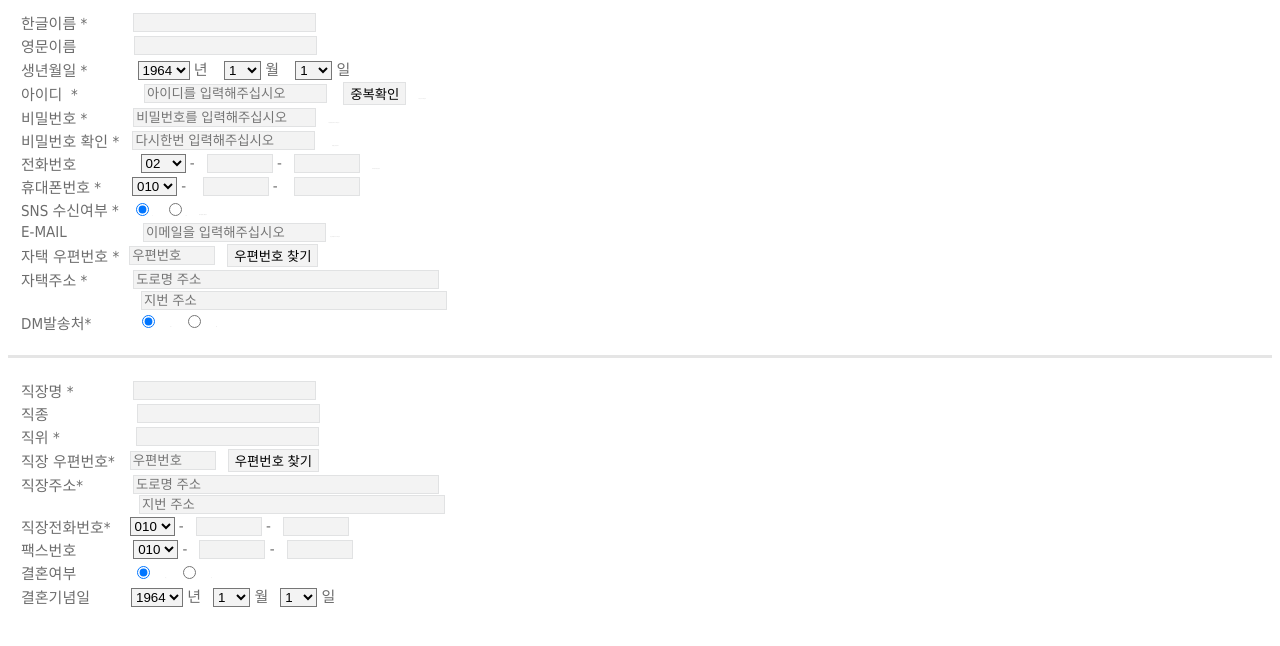
After one commit to tmdwns5422/htdocs, a PHP site: page /Kcc/lib/updata.php in a window 1280 px wide. The commit adds this page. Shown: the top 646 px of the page. Run offline with PHP 8.4, Linux system fonts and the light colour scheme.

Commit message:
회원정보 수정중

```diff
--- /dev/null
+++ b/Kcc/lib/updata.php
@@ -0,0 +1,243 @@
+
+<!DOCTYPE html>
+<html lang="ko">
+<head>
+    <meta charset="UTF-8">
+    <title>Document</title>
+    <style>
+        .table{margin-top:10px;}
+    td{width: 150px;display: inline; margin-left:10px; font-size: 15px; color: #6d6d6d; font-family:'나눔고딕',NanumGothic,Tahoma,sans-serif;}
+    td:nth-child(1){padding-right:35px;}
+    input{background-color: #f3f3f3; border:1px solid #E1E2E3; } select{background-color: #f3f3f3;}
+    #call{padding-right:49px;} #cellphone{padding-right: 20px;}
+    #sms{padding-right: 1px;} #post{padding-right:39px;}
+    .ex{color:#6d6d6d; font-size:0.5px;}
+    #line2{margin-top: 20px; border-top: 3px solid #e5e5e5;}
+    .table2{margin-top: 20px;}
+    #workpost{padding-right:4px;}
+    #number{padding-right:8px;} #fax{padding-right:46px;}
+    #number{padding-right:8px;} #fax{padding-right:46px;}
+    #merry{padding-right: 45px;} #mdate{padding-right: 30px;}
+    </style>
+</head>
+<body>
+    <table class="table">
+                    <tbody>
+                    <form id="form" action="./lib/insert.php" method="post">
+                        <tr>
+                            <td>한글이름&nbsp;<span class="star">*</span></td>
+                            <td><input type="text" name="kName"></td>
+                        </tr>
+                        <tr>
+                            <td>영문이름</td>
+                            <td><input type="text" name="eName" style="margin-left:12px;"></td>
+                        </tr>
+                        <tr>
+                            <td>생년월일&nbsp;<span class="star">*</span></td>
+                            <td>
+                            <select name="bYear" class="year">
+                               <?php
+                                    for($i = 1964 ;$i<2017; $i++)
+                                    {
+                                        echo "<option value=".$i.">".$i."</option>";
+                                    }
+                                ?>
+                            </select>&nbsp;년
+                            </td>
+                            <td>
+                            <select name="bMonth" class="mot">
+                                 <?php
+                                    for($i = 1 ;$i<13; $i++)
+                                    {
+                                        echo "<option value=".$i.">".$i."</option>";
+                                    }
+                                ?>
+                            </select>&nbsp;월
+                            </td>
+                            <td>
+                            <select name="bDay" class="day">
+                                <?php
+                                    for($i = 1 ;$i<31; $i++)
+                                    {
+                                        echo "<option value=".$i.">".$i."</option>";
+                                    }
+                                ?>
+                            </select>&nbsp;일
+                            </td>
+                        </tr>
+                        <tr>
+                            <td>아이디&nbsp;
+                                <span class="star">*</span>
+                            </td>
+                            <td>
+                                <input id="uid" type="text" name="id" style="margin-left:16px;" placeholder="아이디를 입력해주십시오">
+                            </td>
+                            <td><input type="hidden" name="isexist" value="y"><input type="button" value="중복확인" id="checking" onclick="Checked_id()"></td>
+                            <td><span class="ex">아이디는 4자 이상 16자 미만입니다.</span></td>
+                        </tr>
+                        <tr>
+                            <td>비밀번호&nbsp;<span class="star">*</span></td>
+                            <td><input id="upw" type="text" name="pw" placeholder="비밀번호를 입력해주십시오"></td>
+                            <td><span class="ex">&nbsp; 영문 소문자,숫자 포함 4자리 이상 16자 미만입니다.</span></td>
+                        </tr>
+                        <tr>
+                            <td>비밀번호 확인&nbsp;<span class="star">*</span></td>
+                            <td>
+                            <input id="testpw" type="text" style="margin-left:-37px;" name="cpw" placeholder="다시한번 입력해주십시오">
+                            </td>
+                            <td><span class="ex">&nbsp; 비밀번호를 한번 더 입력하세요</span></td>
+                        </tr>
+                        <tr>
+                            <td id="call">전화번호</td>
+                            <td>
+                            <select name="fN">
+                                <option value="02">02</option>
+                                <option value="031">031</option>
+                                <option value="032">032</option>
+                                <option value="033">033</option>
+                            </select>&nbsp;-</td>
+                            <td><input type="text" name="sN" style="width:60px;" maxlength="3">&nbsp;-</td>
+                            <td><input type="text" name="tN" style="width:60px;" maxlength="4"></td>
+                            <td><span class="ex">&nbsp; 예약시 휴대폰으로 문자가 발송됩니다.</span></td>
+                        </tr>
+                        <tr>
+                            <td id="cellphone">휴대폰번호&nbsp;<span class="star">*</span></td>
+                             <td><select name="fPn">
+                                <option value="010">010</option>
+                                <option value="011">011</option>
+                                <option value="016">016</option>
+                                <option value="017">017</option>
+                                <option value="018">018</option>
+                                <option value="019">019</option>
+                            </select>&nbsp;-</td>
+                            <td>
+                                <input type="text" name="sPn" style="width:60px;" maxlength="4">&nbsp;-
+                            </td>
+                            <td>
+                                <input type="text" name="tPn" style="width:60px;" maxlength="4">
+                            </td>
+                        </tr>
+                        <tr>
+                            <td id="sms">SNS 수신여부&nbsp;<span class="star">*</span></td>
+                            <td><input type="radio" name="sns" value="예" checked><span class="ex">&nbsp;예</span></td>
+                            <td><input type="radio" name="sns" value="아니오"><span class="ex">&nbsp;아니오</span></td>
+                            <td><span class="ex">회원공지 알림에 대한 수신여부입니다.</span></td>
+                        </tr>
+                        <tr>
+                        <td>E-MAIL</td>
+                        <td>
+                            <input id="mail" type="text" name="email" style="margin-left:26px;" placeholder="이메일을 입력해주십시오">
+                            <span class="ex">영문,숫자 포함하여 9자 이상 30자 미만입니다.</span>
+                        </td>
+                        </tr>
+                        <tr>
+                            <td id="post">자택 우편번호&nbsp;<span class="star">*</span></td>
+                            <td><input type="text" id="postfive" name="fPostN" style="width:80px;margin-left:-40px;" placeholder="우편번호" readonly></td>
+                            <td><input type="button" onclick="postCode()" value="우편번호 찾기"></td>
+                        </tr>
+                        <tr>
+                            <td>자택주소&nbsp;<span class="star">*</span></td>
+                            <td><input type="text" id="roadAddress" name="address" style="width:300px;" placeholder="도로명 주소" ></td>
+                            <td><br><input type="text" id="jibunAddress" name="Iaddress" style="width:300px; margin-left:131px;" placeholder="지번 주소"></td>
+                        </tr>
+                        <tr>
+                            <td>DM발송처<span class="star">*</span></td>
+                            <td><input type="radio" name="dm" value="자택" checked></td>
+                            <td><span class="ex">자택</span></td>
+                            <td><input type="radio" name="dm" value="직장"></td>
+                            <td><span class="ex">직장</span></td>
+                        </tr>
+                </tbody>
+                </table>
+                </div>
+                <div id="line2"></div>
+                <div id="put2">
+                    <table class="table2">
+                        <tbody>
+                            <tr>
+                                <td>직장명&nbsp;<span class="star">*</span></td>
+                                <td><input type="text" name="emp" style="margin-left:14px;"></td>
+                            </tr>
+                            <tr>
+                                <td>직종</td>
+                                <td><input type="text" name="op" style="margin-left:42px;"></td>
+                            </tr>
+                            <tr>
+                                <td>직위&nbsp;<span class="star">*</span></td>
+                                <td><input type="text" name="sp" style="margin-left:30px;"></td>
+                            </tr>
+                            <tr>
+                                <td id="workpost">직장 우편번호<span class="star">*</span></td>
+                                <td><input type="text" id="workpostfive" name="efPostN" style="width:80px;" placeholder="우편번호" readonly></td>
+                                <td><input type="button" onclick="workpostCode()" value="우편번호 찾기"></td>
+                            </tr>
+                            <tr>
+                                <td>직장주소<span class="star">*</span></td>
+                                <td><input type="text" id="eroadAddress" name="eAddress" style="width:300px; margin-left:4px;" placeholder="도로명 주소"></td>
+                                <td><br><input type="text" id="ejibunAddress" name="eIaddress" style="width:300px; margin-left:129px;" placeholder="지번 주소"></td>
+                            </tr>
+                            <tr>
+                                <td id="number">직장전화번호<span class="star">*</span></td>
+                                <td><select name="efN">
+                                <option value="010">010</option>
+                                <option value="011">011</option>
+                                <option value="016">016</option>
+                                <option value="017">017</option>
+                                <option value="018">018</option>
+                                <option value="019">019</option>
+                            </select>&nbsp;-</td>
+                            <td><input type="text" name="esN" style="width:60px;" maxlength="4">&nbsp;-</td>
+                            <td><input type="text" name="etN" style="width:60px;" maxlength="4"></td>
+                            </tr>
+                            <tr>
+                            <td id="fax">팩스번호</td>
+                                <td><select name="ffN">
+                                <option value="010">010</option>
+                                <option value="011">011</option>
+                                <option value="016">016</option>
+                                <option value="017">017</option>
+                                <option value="018">018</option>
+                                <option value="019">019</option>
+                            </select>&nbsp;-</td>
+                            <td><input type="text" name="fsN" style="width:60px;" maxlength="4">&nbsp;-</td>
+                            <td><input type="text" name="ftN" style="width:60px;" maxlength="4"></td>
+                            </tr>
+                            <tr>
+                                <td id="merry">결혼여부</td>
+                                <td><input type="radio" name="wedding" value="미혼" checked></td>
+                                <td><span class="ex">미혼</span></td>
+                                <td><input type="radio" name="wedding" value="기혼"></td>
+                                <td><span class="ex">기혼</span></td>
+                            </tr>
+                            <tr>
+                                <td id="mdate">결혼기념일</td>
+                            <td><select name="wYear" class="year">
+                               <?php
+                                for($i = 1964 ;$i<2017; $i++)
+                                {
+                                        echo "<option value=".$i.">".$i."</option>";
+                                }
+                                ?>
+                            </select>&nbsp;년</td>
+                            <td><select name="wMonth" class="mot">
+                                <?php
+                                for($i = 1 ;$i<13; $i++)
+                                {
+                                        echo "<option value=".$i.">".$i."</option>";
+                                }?>
+                            </select>&nbsp;월</td>
+                            <td><select name="wDay" class="day">
+                                <?php
+                                 for($i = 1 ;$i<31; $i++)
+                                 {
+                                        echo "<option value=".$i.">".$i."</option>";
+                                 }
+                                ?>
+                                </select>&nbsp;일
+                            </td>
+                            </tr>
+
+                    </tbody>
+                    </table>
+</body>
+</html>
--- a/test_track/list.php
+++ b/test_track/list.php
@@ -6,7 +6,7 @@
     $result = $stmh->fetchAll();
 ?>
 <!DOCTYPE html>
-<html lang="en">
+<html lang="ko">
 <head>
     <meta charset="UTF-8">
     <title>Document</title>
```
Also changed, not shown: Kcc/lib/login_view.php (+5 -3 lines).
